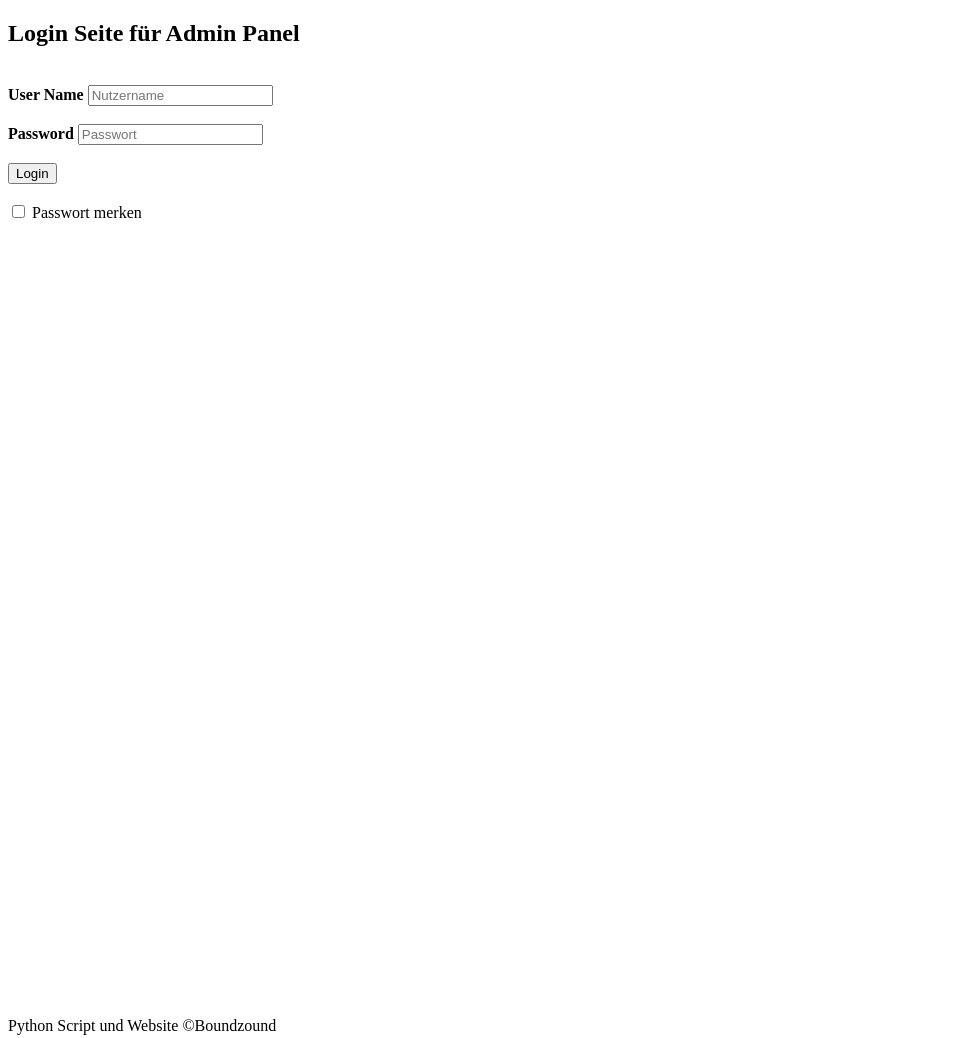
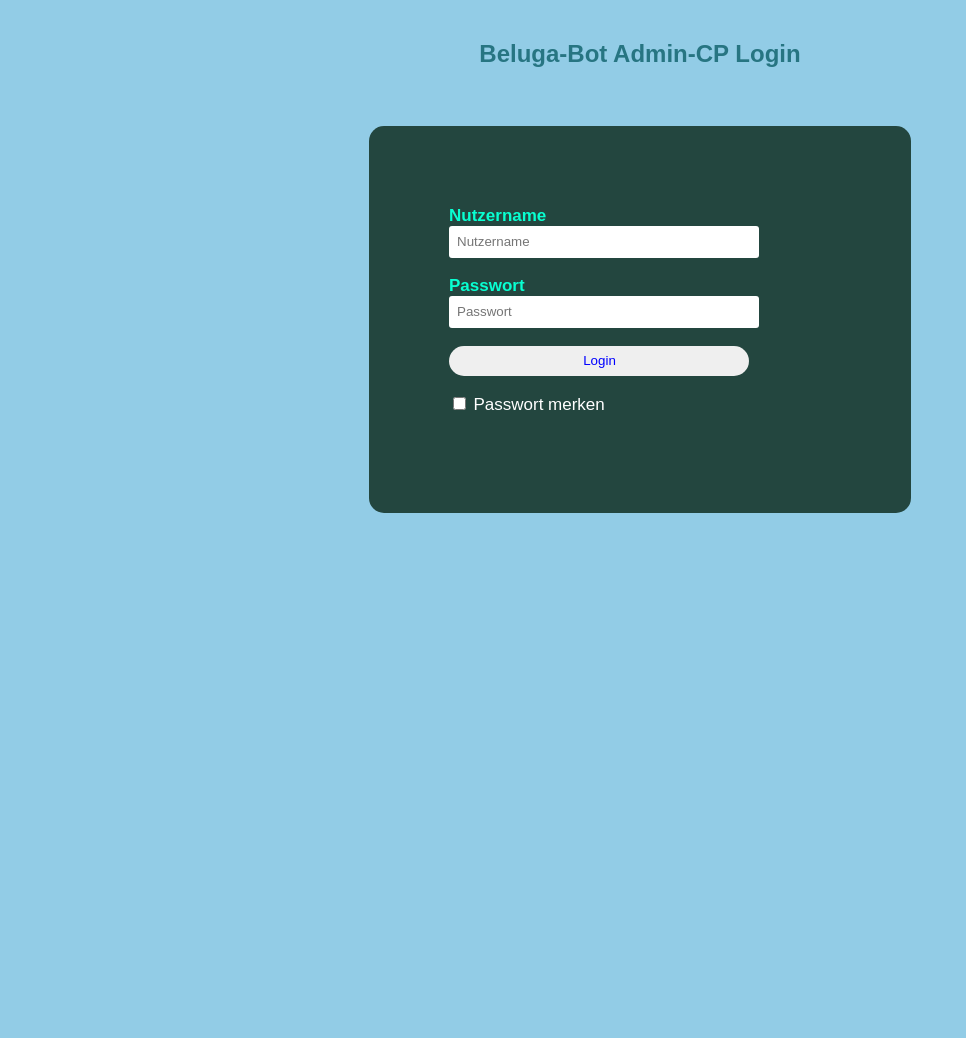
Before and after one commit to Boundzound/AdminCP-BB, a plain HTML site: page index.html in a window 1280 px wide. Shown: the whole page, without its empty margins (0-966 px from the left). After the commit the page ends 800 px from the top, so only its background shows below. Drawn offline with Linux system fonts and the light colour scheme.

Commit message:
New CSS style + Bugfixes

```diff
--- a/css/style.css
+++ b/css/style.css
@@ -0,0 +1,60 @@
+body
+{
+    margin: 0;
+    padding: 0;
+    background-color:#6abadeba;
+    font-family: 'Arial';
+}
+.login{
+        width: 382px;
+        overflow: hidden;
+        margin: auto;
+        margin: 20 0 0 450px;
+        padding: 80px;
+        background: #23463f;
+        border-radius: 15px ;
+
+}
+h2{
+    text-align: center;
+    color: #277582;
+    padding: 20px;
+}
+label{
+    color: #08ffd1;
+    font-size: 17px;
+}
+#Uname{
+    width: 300px;
+    height: 30px;
+    border: none;
+    border-radius: 3px;
+    padding-left: 8px;
+}
+#Pass{
+    width: 300px;
+    height: 30px;
+    border: none;
+    border-radius: 3px;
+    padding-left: 8px;
+
+}
+#log{
+    width: 300px;
+    height: 30px;
+    border: none;
+    border-radius: 17px;
+    padding-left: 7px;
+    color: blue;
+
+
+}
+span{
+    color: white;
+    font-size: 17px;
+}
+a{
+    float: right;
+    background-color: grey;
+}
+Step 7
--- a/index.html
+++ b/index.html
@@ -5,15 +5,15 @@
     <link rel="stylesheet" type="text/css" href="css/style.css">
 </head>
 <body>
-    <h2>Login Seite für Admin Panel</h2><br>
+    <h2>Beluga-Bot Admin-CP Login</h2><br>
     <div class="login">
     <form id="login" method="get" action="login.php">
-        <label><b>User Name
+        <label><b>Nutzername
         </b>
         </label>
         <input type="text" name="Uname" id="Uname" placeholder="Nutzername">
         <br><br>
-        <label><b>Password
+        <label><b>Passwort
         </b>
         </label>
         <input type="Password" name="Pass" id="Pass" placeholder="Passwort">
@@ -26,11 +26,5 @@
 
     </form>
 </div>
-<div style="position: relative;background-color: white; width: 600px; height: 800px;">
-
-    <div style="position: absolute; bottom: 5px; background-color: white">
-    Python Script und Website ©Boundzound
-    </div>
-</div>
 </body>
 </html>
```
